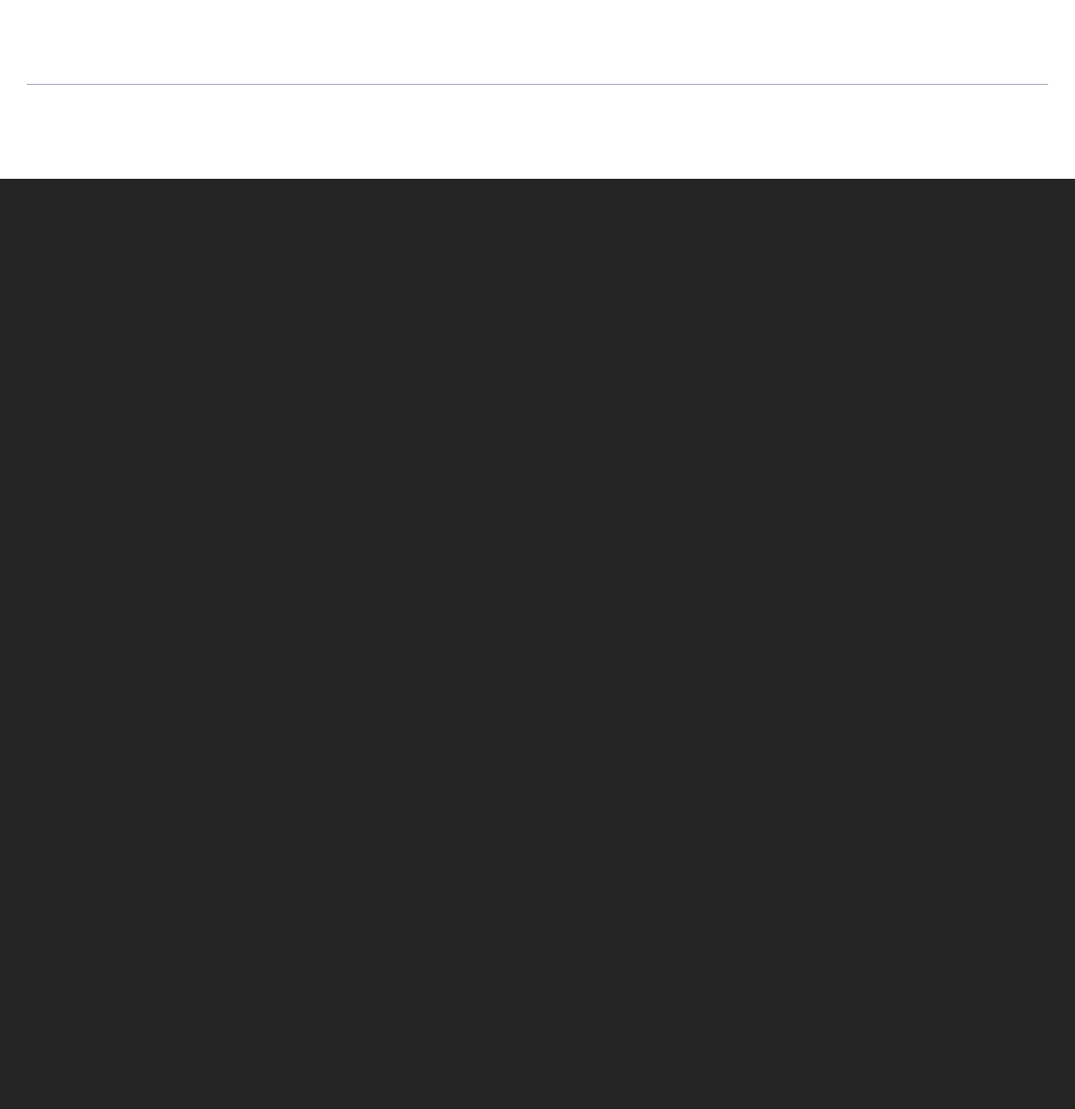
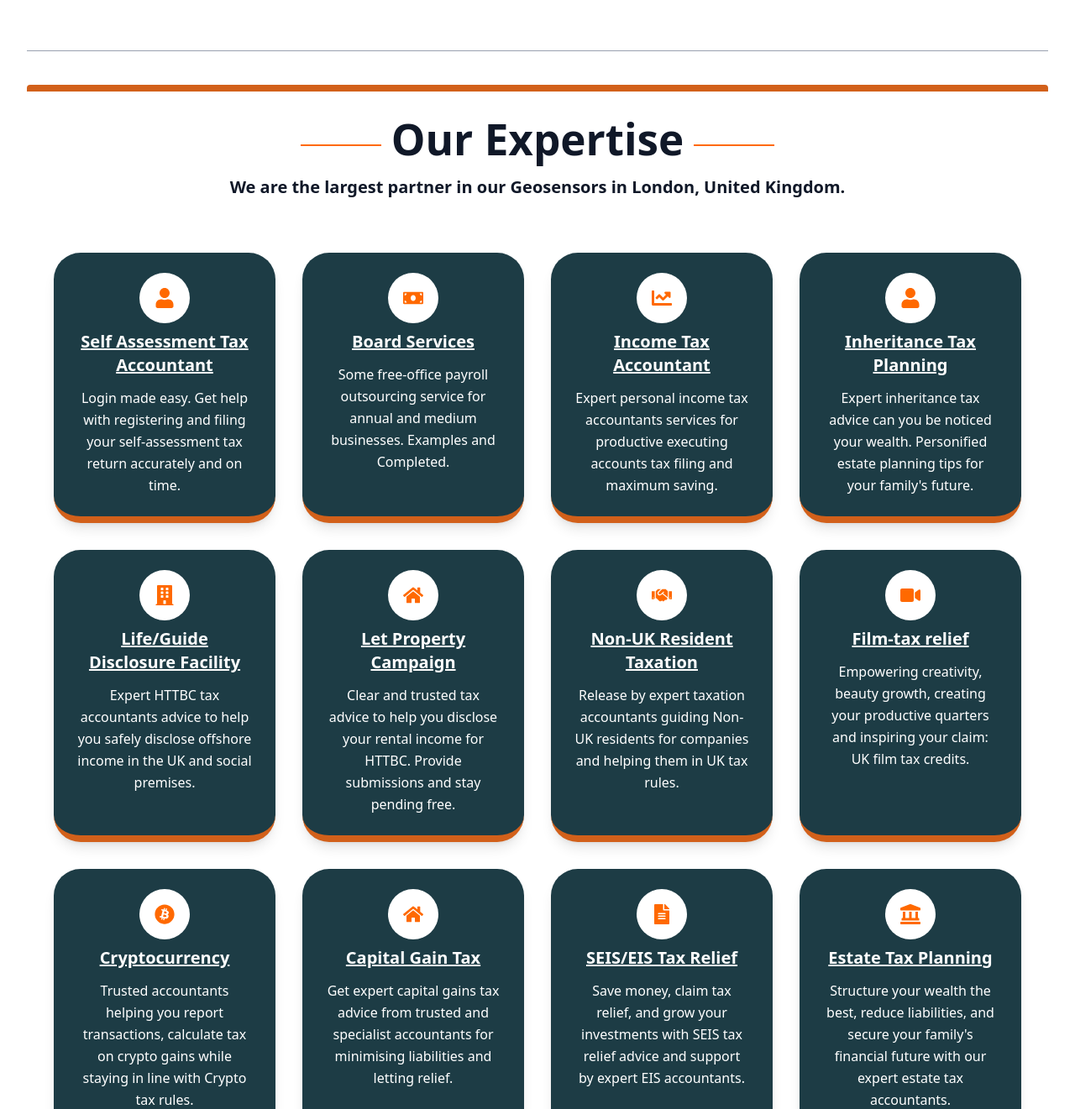
Before and after one commit to talha125-git/intern_p1, a React (Vite) app: page / in a window 1280 px wide. Shown: the part 1447-2768 px from the top of the page at 84% size. Before the commit the page ends 1660 px from the top, so only its background shows below. Built offline with nearby package versions, Linux system fonts and the light colour scheme; a web font is replaced by a local one.

Commit message:
add expertise section

```diff
--- a/package.json
+++ b/package.json
@@ -20,6 +20,7 @@
     "react": "^19.2.0",
     "react-dom": "^19.2.0",
     "react-icons": "^5.5.0",
+    "react-ionicons": "^4.2.1",
     "react-router-dom": "^7.11.0",
     "tailwindcss": "^4.1.18"
   },
--- a/src/App.jsx
+++ b/src/App.jsx
@@ -3,6 +3,7 @@ import TopBar from './components/Topbar';
 import Header from './components/Header';
 import { Hero } from "./components/Hero";
 import Choose from "./components/Choose";
+import Our_Expertise from "./components/Our_Expertise"
 
 function App() {
   return (
@@ -18,6 +19,7 @@ function App() {
               <>
                 <Hero />
                 <Choose />
+                <Our_Expertise/>
               </>
             } />
             {/* Add other routes as needed */}
--- a/src/components/Choose.jsx
+++ b/src/components/Choose.jsx
@@ -20,7 +20,7 @@ const Choose = () => {
     ];
 
     return (
-        <section className="py-12 md:py-20">
+        <section className="py-12 md:py-10 ">
 
         <div className="min-h-screen  border-t border-b border-gray-400 bg-white p-6 ">
             <div className="max-w-6xl mx-auto">
--- /dev/null
+++ b/src/components/Our_Expertise.jsx
@@ -0,0 +1,126 @@
+import React from 'react';
+import {
+    FaUser,
+    FaMoneyBill,
+    FaBuilding,
+    FaHome,
+    FaVideo,
+    FaBitcoin,
+    FaUsers,
+    FaFileAlt,
+    FaHandshake,
+    FaChartLine,
+    FaPiggyBank,
+    FaLandmark
+} from 'react-icons/fa';
+
+const ExpertiseSection = () => {
+    const expertiseItems = [
+        {
+            icon: <FaUser className="w-6 h-6" />,
+            title: "Self Assessment Tax Accountant",
+            description: "Login made easy. Get help with registering and filing your self-assessment tax return accurately and on time."
+        },
+        {
+            icon: <FaMoneyBill className="w-6 h-6" />,
+            title: "Board Services",
+            description: "Some free-office payroll outsourcing service for annual and medium businesses. Examples and Completed."
+        },
+        {
+            icon: <FaChartLine className="w-6 h-6" />,
+            title: "Income Tax Accountant",
+            description: "Expert personal income tax accountants services for productive executing accounts tax filing and maximum saving."
+        },
+        {
+            icon: <FaUser className="w-6 h-6" />,
+            title: "Inheritance Tax Planning",
+            description: "Expert inheritance tax advice can you be noticed your wealth. Personified estate planning tips for your family's future."
+        },
+        {
+            icon: <FaBuilding className="w-6 h-6" />,
+            title: "Life/Guide Disclosure Facility",
+            description: "Expert HTTBC tax accountants advice to help you safely disclose offshore income in the UK and social premises."
+        },
+        {
+            icon: <FaHome className="w-6 h-6" />,
+            title: "Let Property Campaign",
+            description: "Clear and trusted tax advice to help you disclose your rental income for HTTBC. Provide submissions and stay pending free."
+        },
+        {
+            icon: <FaHandshake className="w-6 h-6" />,
+            title: "Non-UK Resident Taxation",
+            description: "Release by expert taxation accountants guiding Non-UK residents for companies and helping them in UK tax rules."
+        },
+        {
+            icon: <FaVideo className="w-6 h-6" />,
+            title: "Film-tax relief",
+            description: "Empowering creativity, beauty growth, creating your productive quarters and inspiring your claim: UK film tax credits."
+        },
+        {
+            icon: <FaBitcoin className="w-6 h-6" />,
+            title: "Cryptocurrency",
+            description: "Trusted accountants helping you report transactions, calculate tax on crypto gains while staying in line with Crypto tax rules."
+        },
+        {
+            icon: <FaHome className="w-6 h-6" />,
+            title: "Capital Gain Tax",
+            description: "Get expert capital gains tax advice from trusted and specialist accountants for minimising liabilities and letting relief."
+        },
+        {
+            icon: <FaFileAlt className="w-6 h-6" />,
+            title: "SEIS/EIS Tax Relief",
+            description: "Save money, claim tax relief, and grow your investments with SEIS tax relief advice and support by expert EIS accountants."
+        },
+        {
+            icon: <FaLandmark className="w-6 h-6" />,
+            title: "Estate Tax Planning",
+            description: "Structure your wealth the best, reduce liabilities, and secure your family's financial future with our expert estate tax accountants."
+        }
+    ];
+
+    return (
+        <div className="min-h-screen bg-white py-7 px-4 sm:px-6 lg:px-8 rounded-sm border-t-8 border-[#D2601A]">
+            <div className="max-w-7xl mx-auto">
+                {/* Header Section */}
+                <div className="text-center mb-16">
+                    <div className='flex justify-center flex-col sm:flex-row items-center sm:gap-3'>
+                        <span className='w-24 h-[2px]  bg-orange-500'></span>
+                        <h1 className="text-4xl md:text-5xl font-bold text-gray-900 mb-4">
+                            Our Expertise
+                        </h1>
+                        <span className='w-24 h-[2px]  bg-orange-500'></span>
+                    </div>
+                    <p className="text-lg md:text-xl text-gray-900 font-semibold max-w-3xl mx-auto">
+                        We are the largest partner in our Geosensors in London, United Kingdom.
+                    </p>
+                </div>
+
+                {/* Expertise Grid */}
+                <div className="grid grid-cols-1 sm:grid-cols-2  lg:grid-cols-3  xl:grid-cols-4 gap-8">
+                    {expertiseItems.map((item, index) => (
+                        <div
+                            key={index}
+                            className="bg-[#1D3C45] hover:bg-[#D2601A] rounded-4xl shadow-lg hover:shadow-2xl transition-all duration-300 transform hover:-translate-y-2 p-6 md:py-6 md:px-1 border-b-8 border-[#D2601A] hover:border-[#1D3C45] group/main" // Added group/main
+                        >
+                            <div className="flex flex-col px-6 items-center">
+                                <div className='rounded-full flex items-center justify-center w-[60px] h-[60px] bg-white group-hover/main:bg-[#1D3C45] transition duration-300'> {/* Changed to group-hover/main */}
+                                    <span className='flex items-center justify-center text-orange-500 group-hover/main:text-white transition duration-300'> {/* Changed to group-hover/main */}
+                                        {item.icon}
+                                    </span>
+                                </div>
+                                <h3 className="text-xl font-bold underline text-white mb-3 text-center mt-2">
+                                    {item.title}
+                                </h3>
+                                <p className="text-white leading-relaxed text-center">
+                                    {item.description}
+                                </p>
+                            </div>
+                        </div>
+                    ))}
+                </div>
+            </div>
+        </div>
+    );
+};
+
+export default ExpertiseSection;
```
Also changed, not shown: 1 other file (tests, documents, lock files or other folders).
